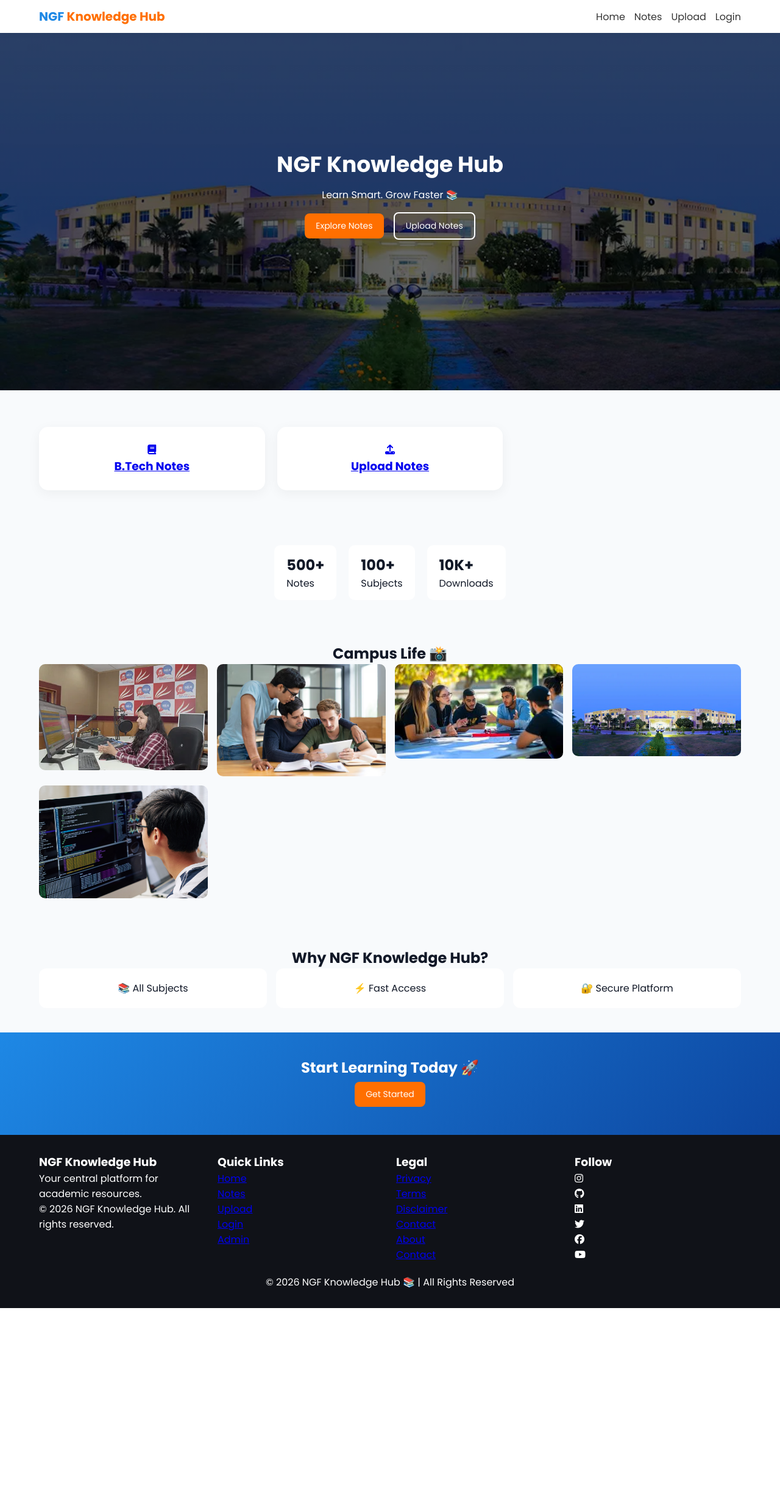
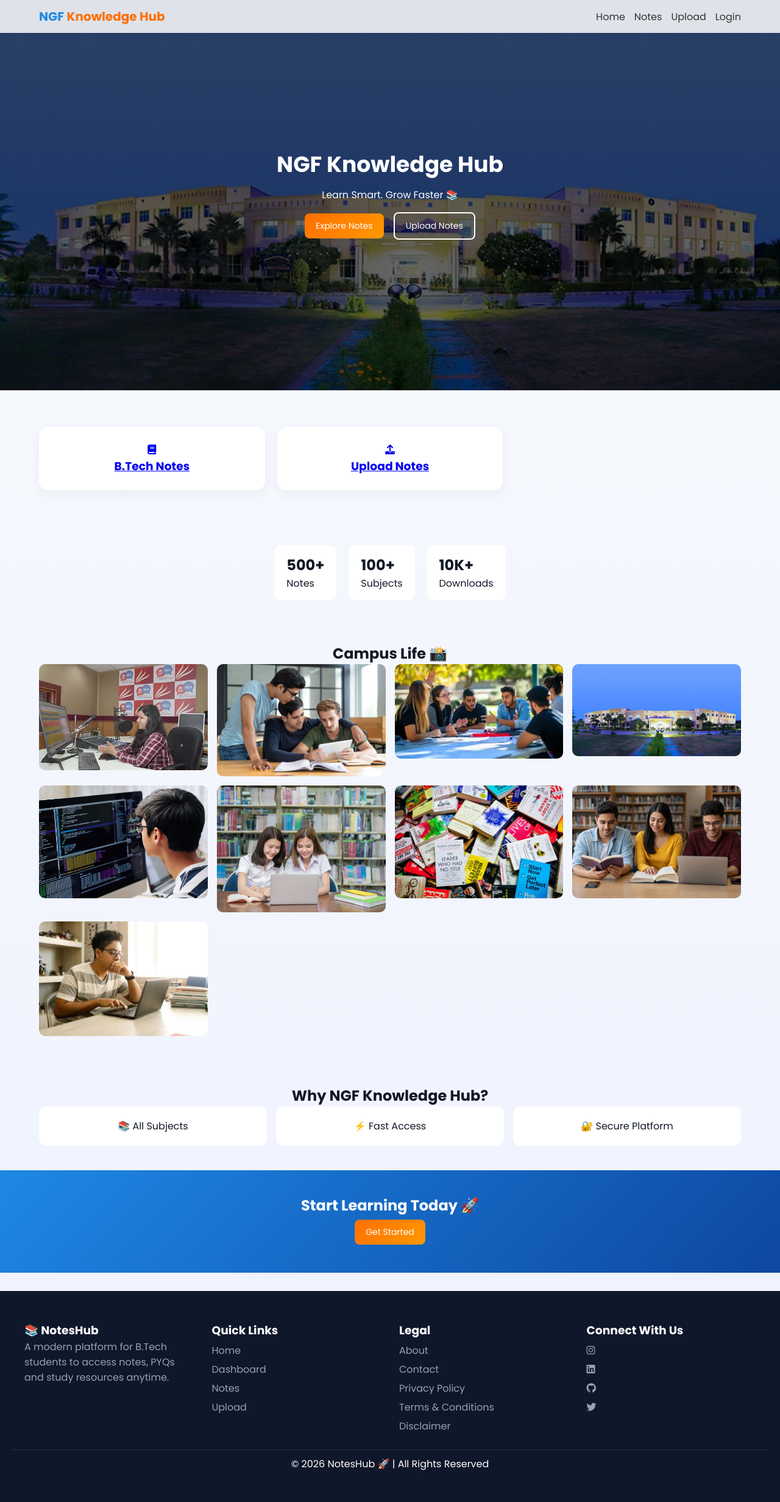
Before and after one commit to irahulvashisth01/ngf-knowledge-hub, a Flask app: page / in a window 1280 px wide. Shown: the whole page at 61% size. Before the commit the page ends 2145 px from the top, so only its background shows below. Run offline with Flask 3, Linux system fonts and the light colour scheme.

Commit message:
Updated project name and fixes

```diff
--- a/templates/index.html
+++ b/templates/index.html
@@ -24,11 +26,11 @@
 }
 
 html, body{
-  overflow-x:hidden; /* 🔥 FIX SIDE SCROLL */
+  overflow-x:hidden;
 }
 
 body{
-  background:#F8FAFC;
+  background:linear-gradient(to bottom,#f8fafc,#eef2ff);
   color:#111827;
 }
 
@@ -37,7 +39,8 @@ body{
   position:fixed;
   top:0;
   width:100%;
-  background:white;
+  backdrop-filter: blur(12px);
+  background: rgba(255,255,255,0.85);
   box-shadow:0 2px 10px rgba(0,0,0,0.05);
   padding:12px 5%;
   z-index:1000;
@@ -106,13 +136,19 @@ body{
 }
 
 .primary{
-  background:#FF6F00;
+  background:linear-gradient(135deg,#ff6f00,#ff9800);
   color:white;
 }
 
 .outline{
   border:2px solid white;
   color:white;
+}
+
+/* ===== ADS ===== */
+.ad-container{
+  text-align:center;
+  margin:30px 0;
 }
 
 /* ===== GRID ===== */
@@ -200,16 +241,35 @@ body{
 
 /* ===== FOOTER ===== */
 .footer{
-  background:#101218;
+  background:#0f172a;
   color:white;
-  padding:30px 5%;
+  padding:50px 20px;
 }
 
 .footer-container{
   display:grid;
   grid-template-columns:repeat(4,1fr);
-  gap:20px;
+  gap:30px;
+  max-width:1200px;
+  margin:auto;
 }
+
+.footer a{
+  display:block;
+  color:#94a3b8;
+  margin:6px 0;
+  text-decoration:none;
+}
+
+.footer a:hover{color:white;}
+
+.footer-bottom{
+  text-align:center;
+  margin-top:20px;
+  border-top:1px solid rgba(255,255,255,0.1);
+  padding-top:10px;
+}
+
 
 /* ===== MOBILE ===== */
 .mobile-nav{display:none;}
@@ -270,6 +332,20 @@ body{
       <li><a href="/upload">Upload</a></li>
       <li><a href="/login">Login</a></li>
     </ul>
+
+    <!-- HAMBURGER -->
+    <div class="menu-btn" onclick="toggleMenu()">
+      <i class="fas fa-bars"></i>
+    </div>
+
+    <!-- MOBILE MENU -->
+    <div class="mobile-menu" id="mobileMenu">
+      <a href="/dashboard">Home</a>
+      <a href="/btech">Notes</a>
+      <a href="/upload">Upload</a>
+      <a href="/login">Login</a>
+    </div>
+
   </div>
 </nav>
 
@@ -325,6 +401,10 @@ body{
     <img src="{{ url_for('static', filename='images/group.jpg') }}">
     <img src="{{ url_for('static', filename='images/library.jpg') }}">
     <img src="{{ url_for('static', filename='images/laptop.jpg') }}">
+    <img src="{{ url_for('static', filename='images/friendly.jpg') }}">
+    <img src="{{ url_for('static', filename='images/notes.jpg') }}">
+    <img src="{{ url_for('static', filename='images/Student 2.jpg') }}">
+    <img src="{{ url_for('static', filename='images/student.jpg') }}">
   </div>
 </section>
 
@@ -345,50 +425,62 @@ body{
   <a href="/btech" class="btn primary">Get Started</a>
 </section>
 
+<!-- FOOTER AD -->
+<div class="ad-container">
+  <ins class="adsbygoogle"
+       style="display:block"
+       data-ad-client="ca-pub-8868062641125071"
+       data-ad-slot="3333333333"
+       data-ad-format="auto"></ins>
+</div>
+
 <!-- FOOTER -->
 <footer class="footer">
 
   <div class="footer-container">
 
+    <!-- ABOUT -->
     <div>
-      <h3>NGF Knowledge Hub</h3>
-      <p>Your central platform for academic resources.</p>
-      <p>© 2026 NGF Knowledge Hub. All rights reserved.</p>
+      <h3>📚 NotesHub</h3>
+      <p style="color:#94a3b8;">
+        A modern platform for B.Tech students to access notes, PYQs and study resources anytime.
+      </p>
     </div>
 
+    <!-- QUICK LINKS -->
     <div>
       <h3>Quick Links</h3>
-      <a href="/dashboard">Home</a><br>
-      <a href="/btech">Notes</a><br>
-      <a href="/upload">Upload</a><br>
-      <a href="/login">Login</a><br>
-      <a href="/admin">Admin</a><br>
+      <a href="{{ url_for('dashboard') }}">Home</a>
+      <a href="/dashboard">Dashboard</a>
+      <a href="/btech">Notes</a>
+      <a href="/upload">Upload</a>
     </div>
 
+    <!-- LEGAL -->
     <div>
       <h3>Legal</h3>
-      <a href="/privacy">Privacy</a><br>
-      <a href="/terms">Terms</a><br>
-      <a href="/disclaimer">Disclaimer</a><br>
-      <a href="/contact">Contact</a><br>
-      <a href="/about">About</a><br>
-      <a href="/contact">Contact</a><br>
+      <a href="/about">About</a>
+      <a href="/contact">Contact</a>
+      <a href="/privacy">Privacy Policy</a>
+      <a href="/terms">Terms & Conditions</a>
+      <a href="/disclaimer">Disclaimer</a>
     </div>
 
+    <!-- SOCIAL -->
     <div>
-      <h3>Follow</h3>
-      <i class="fab fa-instagram"></i><br>
-      <i class="fab fa-github"></i><br>
-      <i class="fab fa-linkedin"></i><br>
-      <i class="fab fa-twitter"></i><br>
-      <i class="fab fa-facebook"></i><br>
-      <i class="fab fa-youtube"></i><br>
+      <h3>Connect With Us</h3>
+      <div class="social-icons">
+        <a href="#"><i class="fab fa-instagram"></i></a>
+        <a href="#"><i class="fab fa-linkedin"></i></a>
+        <a href="#"><i class="fab fa-github"></i></a>
+        <a href="#"><i class="fab fa-twitter"></i></a>
+      </div>
     </div>
 
   </div>
 
-  <div style="text-align:center;margin-top:20px;">
-    © 2026 NGF Knowledge Hub 📚 | All Rights Reserved
+  <div class="footer-bottom">
+    © 2026 NotesHub 🚀 | All Rights Reserved
   </div>
 
 </footer>
@@ -401,5 +493,14 @@ body{
   <a href="/login"><i class="fas fa-user"></i>Login</a>
 </div>
 
+<script>
+function toggleMenu(){
+  let menu = document.getElementById("mobileMenu");
+  menu.style.display = (menu.style.display === "flex") ? "none" : "flex";
+}
+
+(adsbygoogle = window.adsbygoogle || []).push({});
+</script>
+
 </body>
 </html>
```
Also changed, not shown: other parts of templates/index.html (+40 -4 lines), db.sqlite3, 6 other files.
